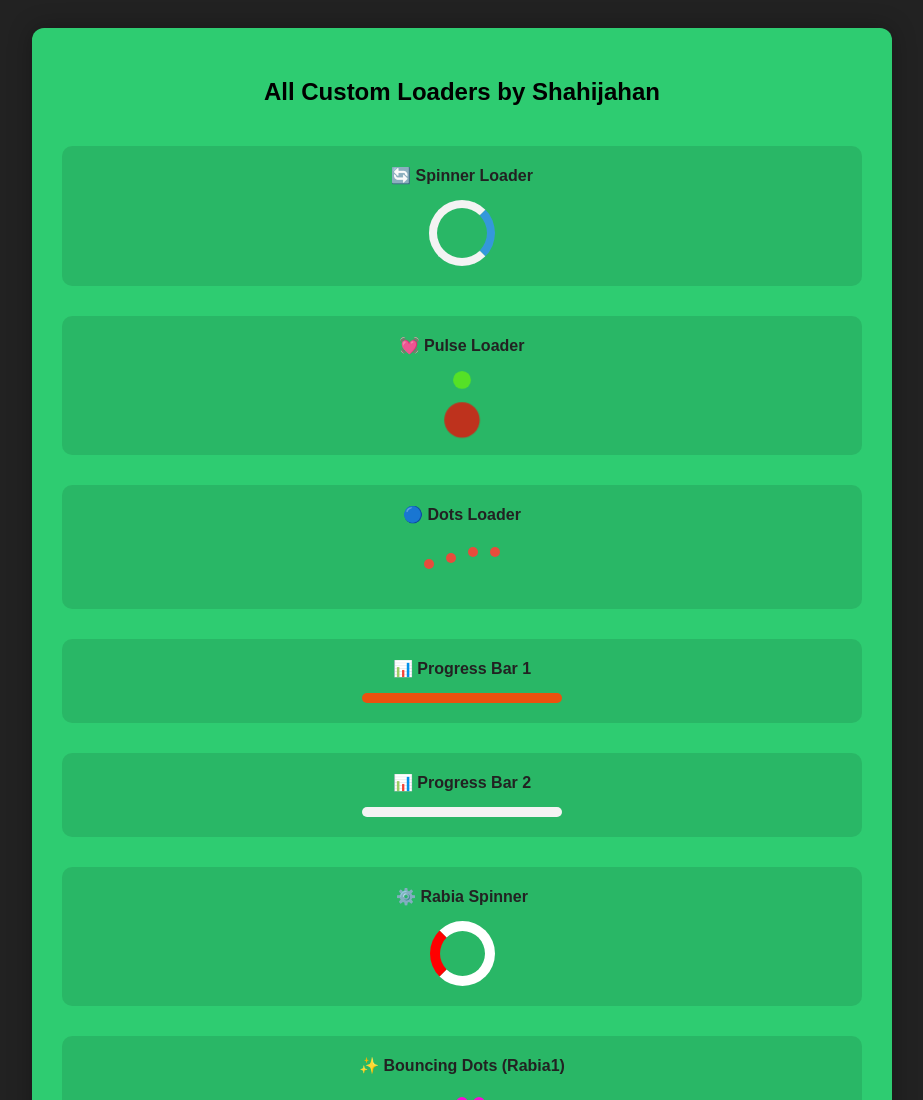
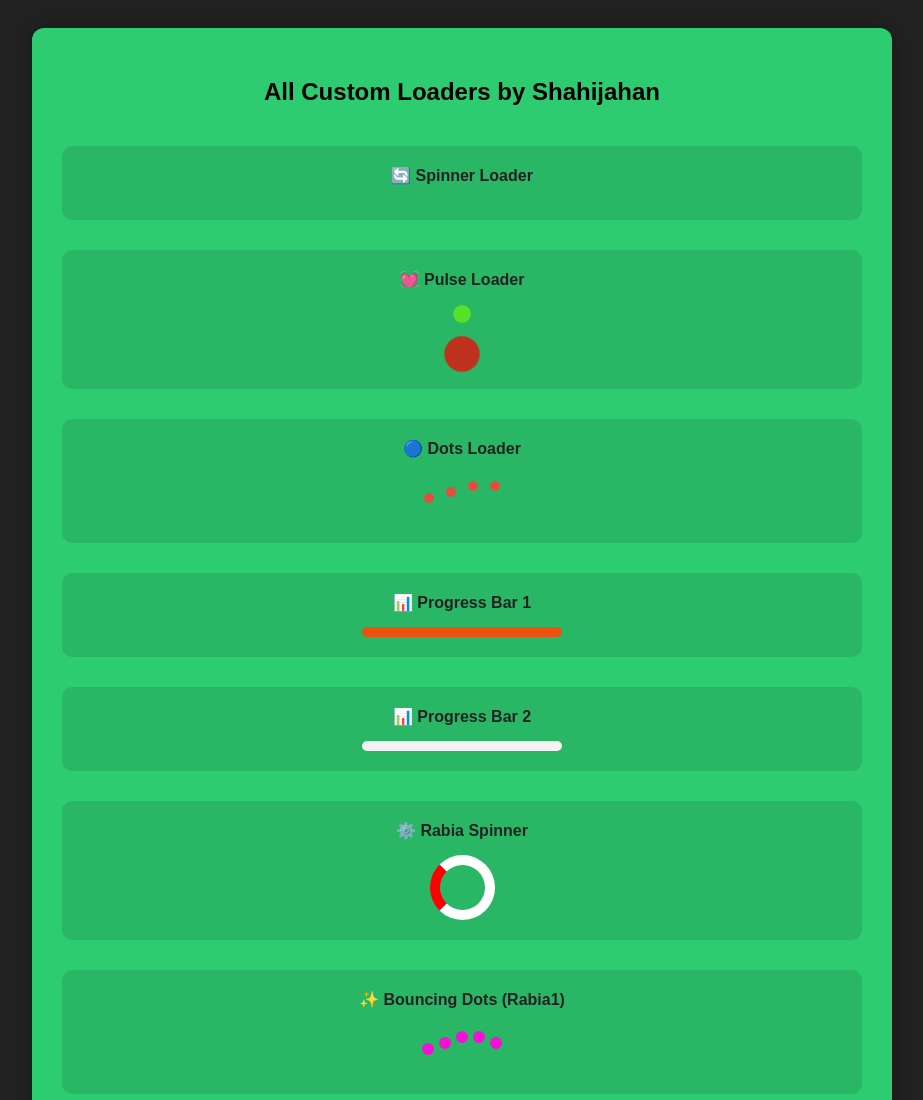
Before and after one commit to codevory/css-loaders-collection, a plain HTML site: page index.html in a window 1280 px wide. Shown: the top 1100 px of the page, without its empty margins (178-1101 px from the left). Drawn offline with Linux system fonts and the light colour scheme.

Commit message:
Update index.html

```diff
--- a/index.html
+++ b/index.html
@@ -12,7 +12,7 @@
 
     <div class="loader-box">
       <p>🔄 Spinner Loader</p>
-      <div class="spinner"></div>
+      <div class="spinnner"></div>
     </div>
 
     <div class="loader-box">
```
